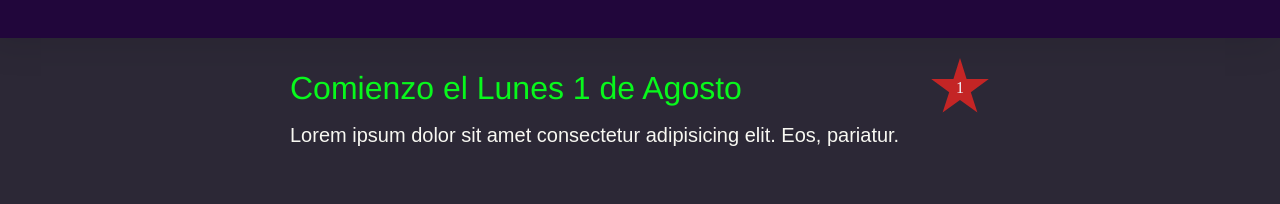
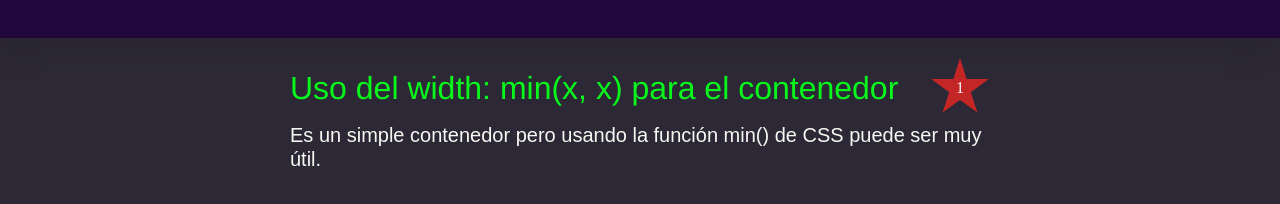
Before and after one commit to omarcardoze/CSS-Lab, a website built with Vite: page index.html in a window 1280 px wide. Shown: the part 202-406 px from the top of the page. Built offline with nearby package versions, Linux system fonts and the light colour scheme.

Commit message:
add title

```diff
--- a/src/index.js
+++ b/src/index.js
@@ -2,8 +2,8 @@ const root = document.getElementById('root')
 
 const days = [
     {
-        title: 'Comienzo el Lunes 1 de Agosto',
-        description: 'Lorem ipsum dolor sit amet consectetur adipisicing elit. Eos, pariatur.'
+        title: 'Uso del width: min(x, x) para el contenedor',
+        description: 'Es un simple contenedor pero usando la función min() de CSS puede ser muy útil.'
     },
 ]
 
--- a/style.css
+++ b/style.css
@@ -116,7 +116,6 @@ a {
     .day-challenge {
         width: 30px;
         height: 30px;
-        clip-path: circle(50% at 50% 50%);
     }
 
     .card-description {
```
Also changed, not shown: README.MD.
